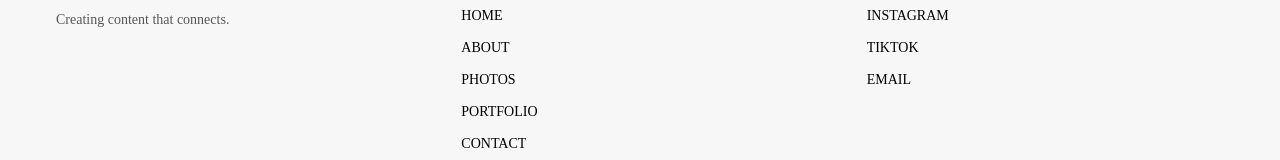
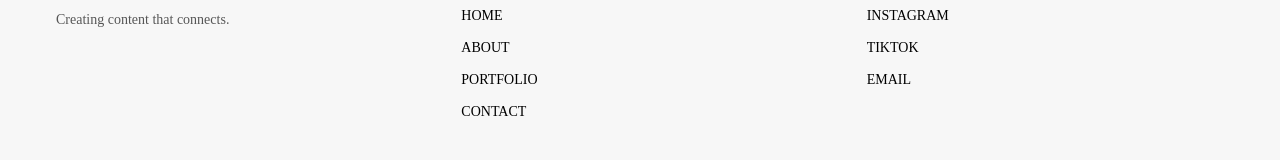
Before and after one commit to livemhaugland/ugc-portfolio, a React (Vite) app: page / in a window 1280 px wide. Shown: the part 3600-3760 px from the top of the page. Built offline with nearby package versions, Linux system fonts and the light colour scheme.

Commit message:
updated portfolio

```diff
--- a/src/App.jsx
+++ b/src/App.jsx
@@ -151,10 +151,9 @@ export default function App() {
           <div>
             <p className="text-xs uppercase tracking-[0.18em]">Navigation</p>
             <div className="mt-8 grid gap-3 text-sm uppercase">
-              <a href="#top">Home</a>
+              <a href="#home">Home</a>
               <a href="#about">About</a>
-              <a href="#photos">Photos</a>
-              <a href="#work">Portfolio</a>
+              <a href="#portfolio">Portfolio</a>
               <a href="#contact">Contact</a>
             </div>
           </div>
```
